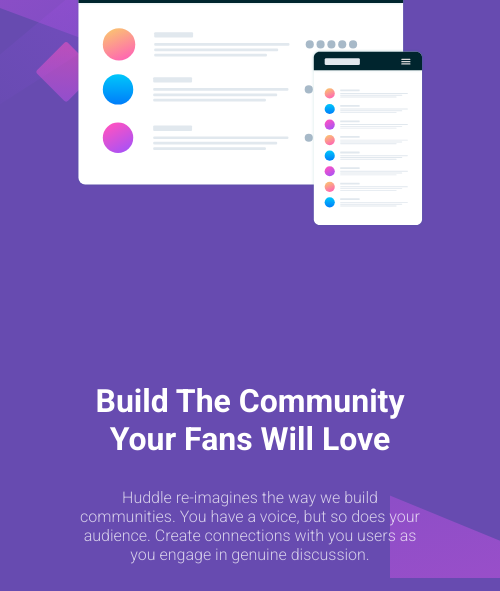
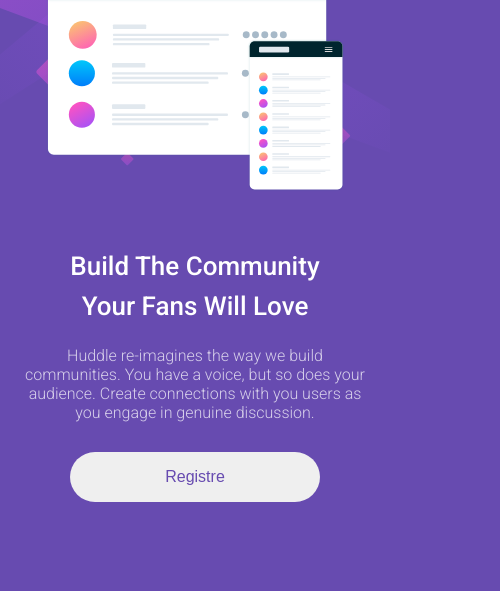
Before and after one commit to Paulo-Adriano/Pagina-Huddle, a plain HTML site: page index.html in a window 390 px wide. Shown: the part 222-813 px from the top of the page, 500 px wide, since content can reach past the window. Drawn offline with Linux system fonts and the light colour scheme.

Commit message:
Finalizando resposividade mobile 500px

```diff
--- a/src/css/responsive.css
+++ b/src/css/responsive.css
@@ -58,14 +58,32 @@
 
 @media (max-width: 500px) {
     .container .conteudo {
-        width: 500px;
+        width: 375px;
+        gap: 50px;
+
+
     }
 
     .container .conteudo .img {
-        width: 350px;
+        width: 300px;
     }
 
     .container .conteudo .informacoes {
         width: 350px;
     }
+
+    .container .conteudo .informacoes h1 {
+        width: 300px;
+
+        font-size: 26px;
+        font-weight: 500;
+
+        line-height: 40px;
+
+        margin: auto;
+    }
+
+    .container .conteudo .informacoes p {
+        padding-top: 20px;
+    }
 }
```
